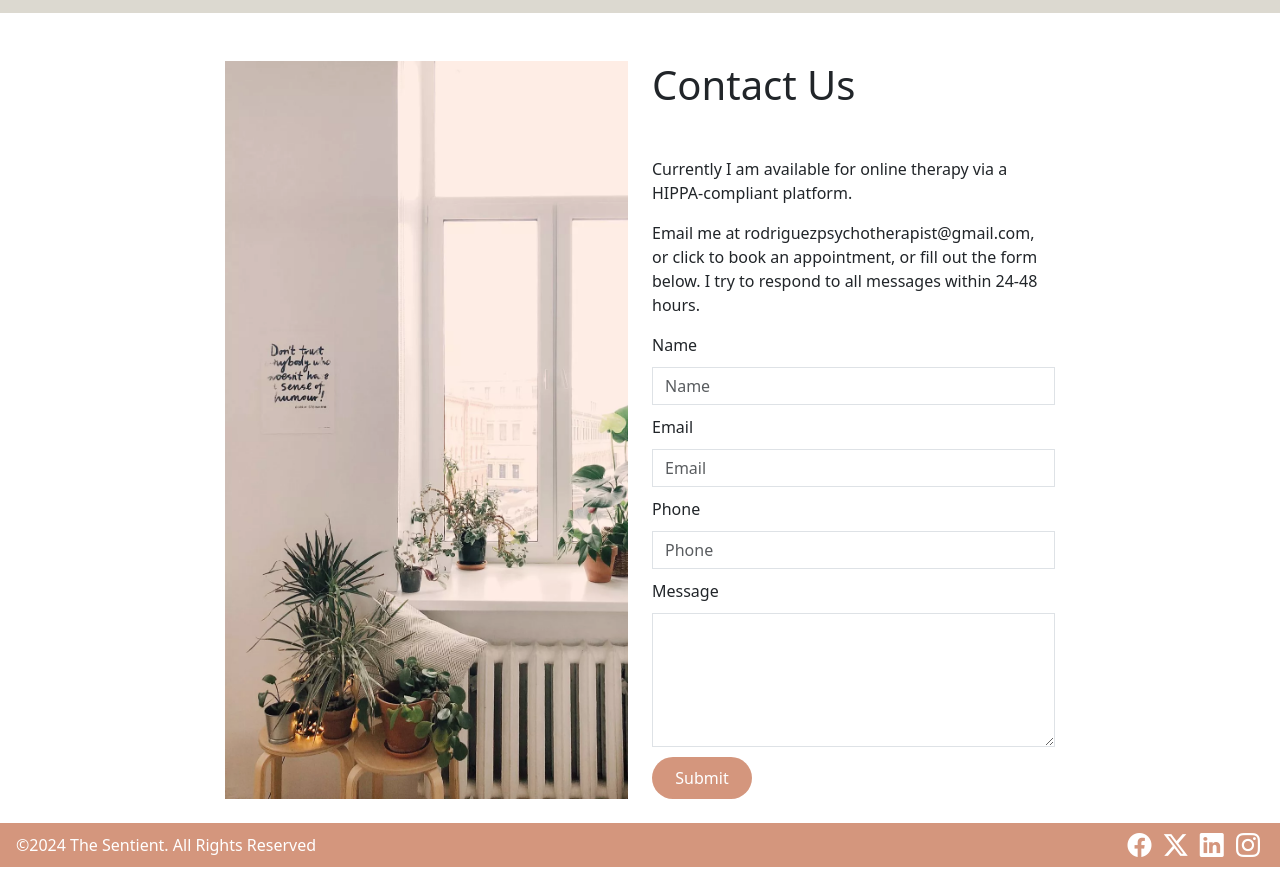
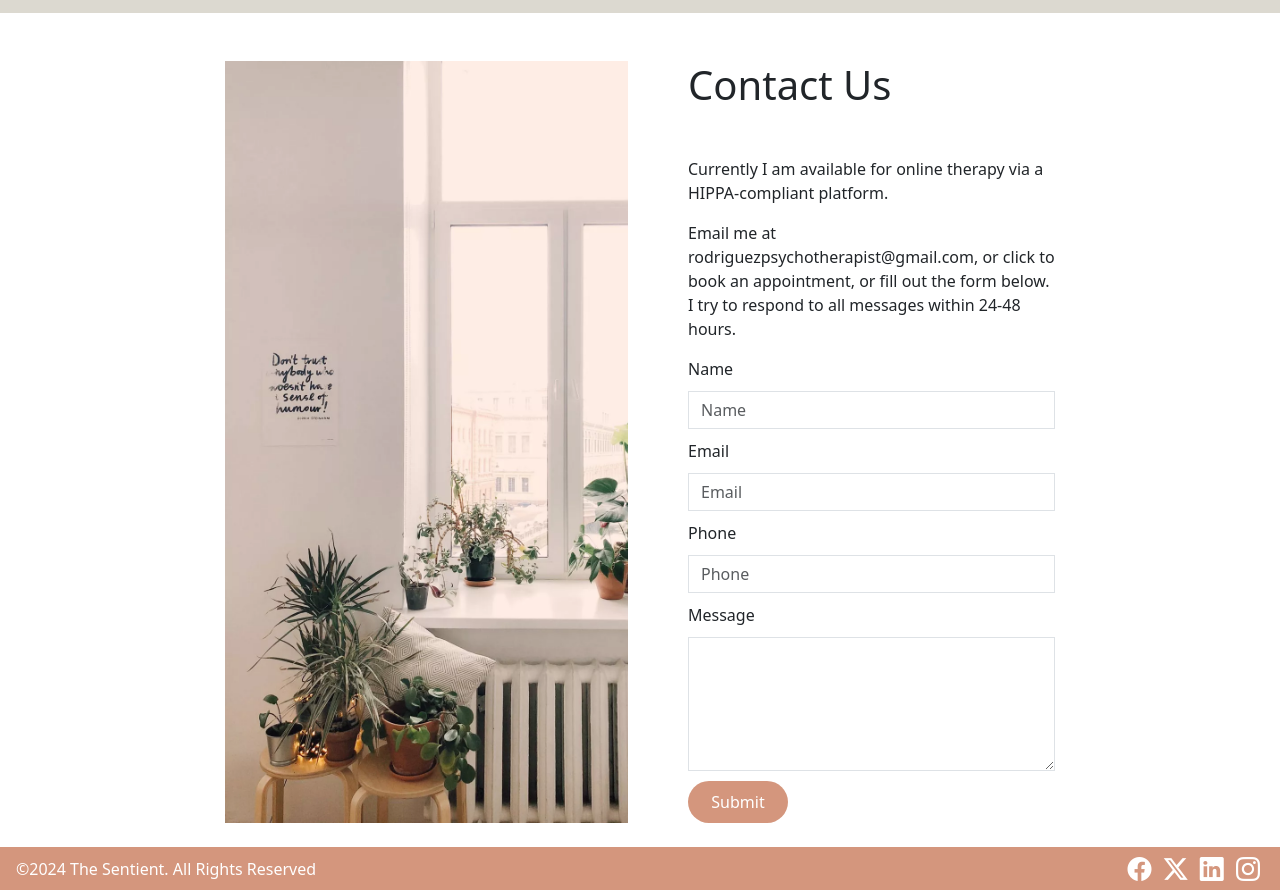
Before and after one commit to Divya-Damien/TheSenient, a plain HTML site: page index.html in a window 1280 px wide. Shown: the part 1458-2348 px from the top of the page. Before the commit the page ends 2325 px from the top, so only its background shows below. Drawn offline with nearby package versions, Linux system fonts and the light colour scheme.

Commit message:
Contact Us left spacing added

```diff
--- a/index.html
+++ b/index.html
@@ -179,7 +179,7 @@
 								<!-- <img src="./images/contact-img.jpg" alt="contact-us" /> -->
 							</div>
 						</div>
-						<div class="col-lg-4 col-md-9 col-sm-12 order-1 order-md-2">
+						<div class="col-lg-4 col-md-9 col-sm-12 order-1 order-md-2 ps-md-5">
 							<h1 class="main-title d-none d-sm-none d-md-block">
 								Contact Us
 							</h1>
```
